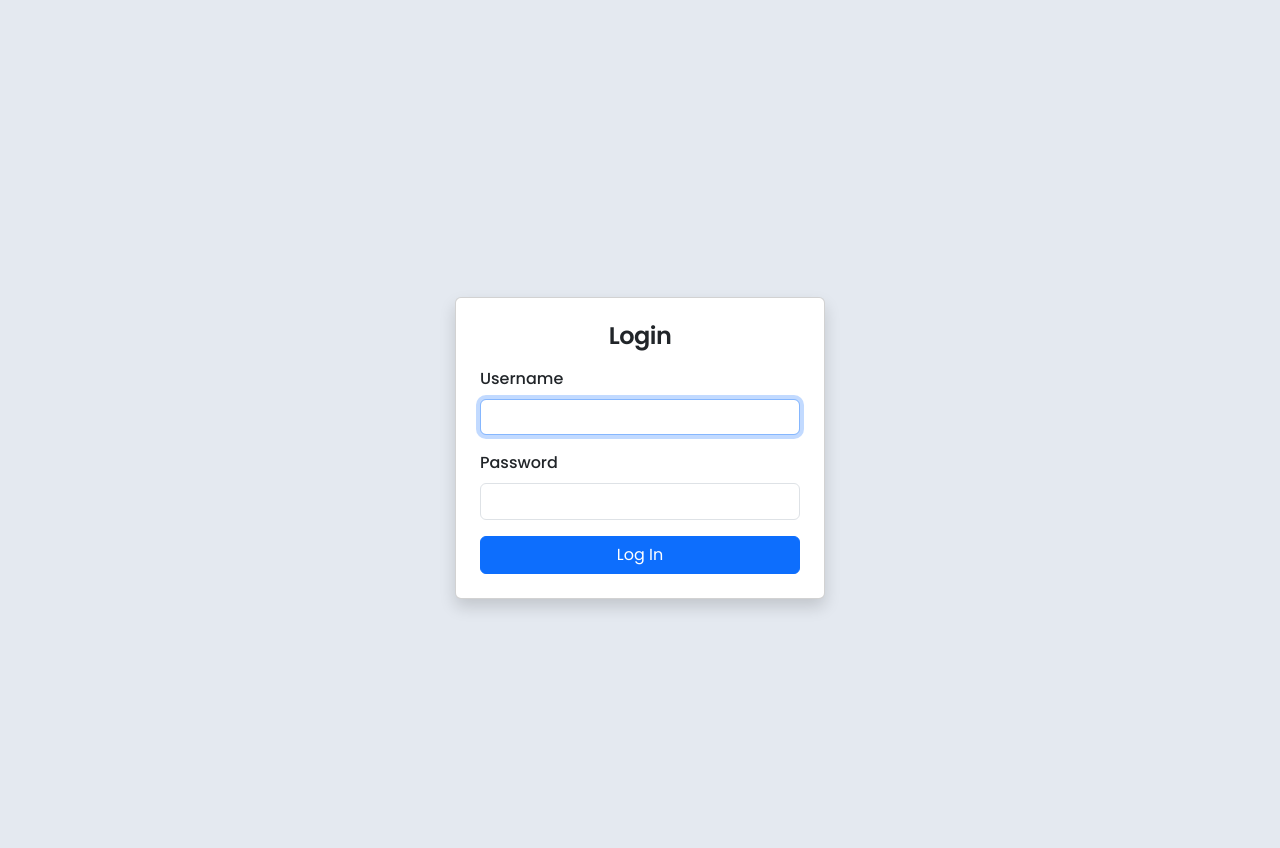
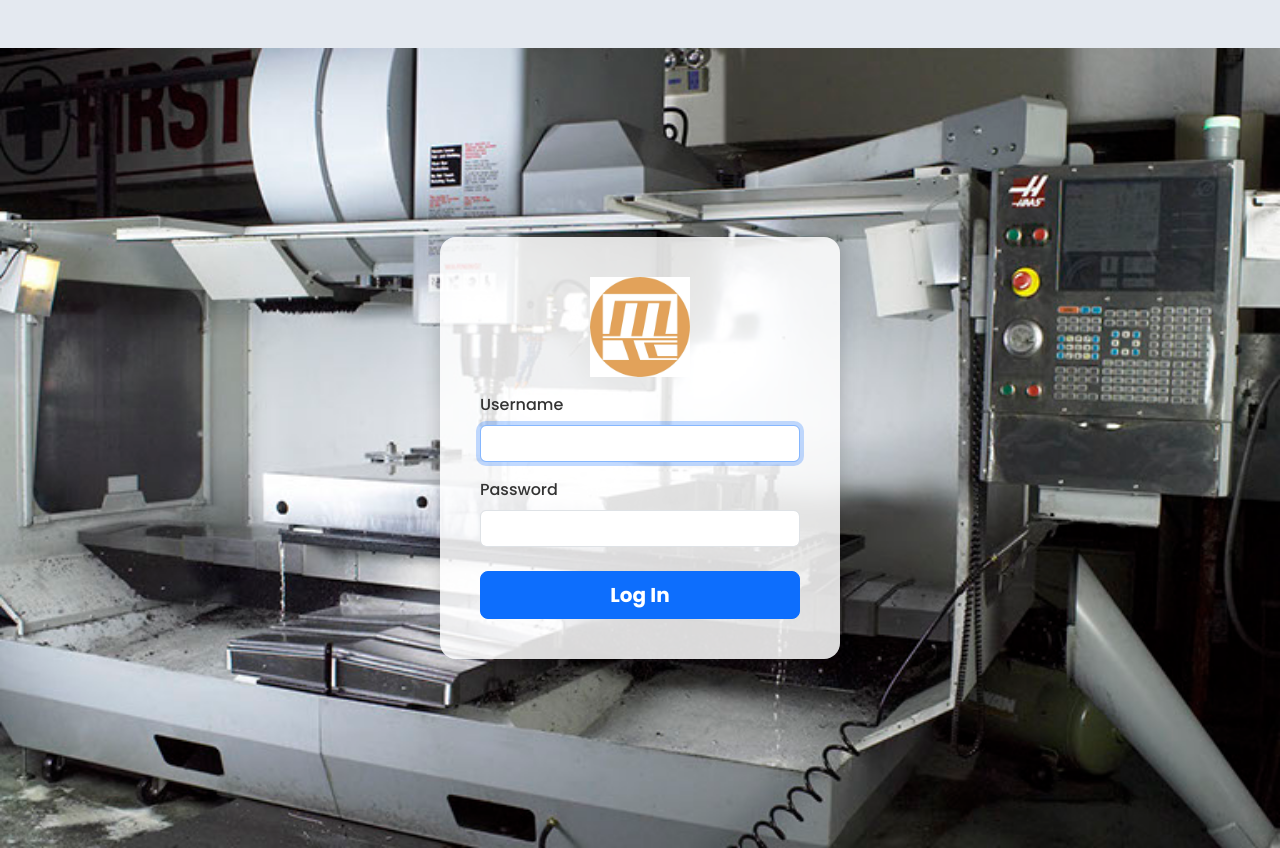
Before and after one commit to rravenorr/Thesis-Deployment, a Django app: page /login/ in a window 1280 px wide. Run offline with Django 5.2, Linux system fonts and the light colour scheme; some libraries are stand-ins or nearby versions.

Commit message:
Base.html fix

```diff
--- a/core/templates/base.html
+++ b/core/templates/base.html
@@ -21,13 +21,15 @@
     <script src="{% static 'js/flatpickr_init.js' %}"></script>
     <link href="https://fonts.googleapis.com/css2?family=Poppins:wght@400;500;600;700&display=swap" rel="stylesheet">
     <style>
+        html{
+            height: 100%;
+        }
         body {
             font-family: 'Poppins', sans-serif;
             font-size: 1rem;
             color: #333;
             background-color:rgb(228, 233, 240);
         }
-
 
         h1, h2, h3, h4, h5, h6 {
             font-weight: 600;
@@ -41,7 +43,36 @@
         .form-control {
             font-size: 0.95rem;
         }
+        .full-bg {
+            background: url("{% static 'img/Malasaga_Background.jpg' %}") no-repeat center center fixed;
+            background-size: cover;
+            height: 100vh;
+            display: flex;
+            justify-content: center;
+            align-items: center;
+        }
 
+        .login-box {
+            background-color: rgba(255, 255, 255, 0.85);
+            padding: 2.5rem;
+            border-radius: 1rem;
+            box-shadow: 0 0 20px rgba(0, 0, 0, 0.2);
+            text-align: center;
+            width: 100%;
+            max-width: 400px;
+        }
+
+        .logo-img {
+            width: 100px;
+            height: auto;
+            margin-bottom: 1rem;
+        }
+
+        .title-img {
+            max-width: 100%;
+            height: auto;
+            margin-bottom: 2rem;
+        }
     </style>
 
 </head>
@@ -81,25 +112,16 @@
                     {% if user.employee.role != "President" and user.employee.department.name == "Human Resources" %}
                     <li class="nav-item dropdown d-none d-lg-block">
                         <a class="nav-link dropdown-toggle py-1" href="#" id="manageEmpDropdown" role="button" data-bs-toggle="dropdown" aria-expanded="false">
-                            Management
+                            Operations
                         </a>
                         <ul class="dropdown-menu">
                             <li><a class="dropdown-item" href="{% url 'view_employee_list' %}">View Employee List</a></li>
                             <li><a class="dropdown-item" href="{% url 'view_department_list' %}">View Department List</a></li>
+                            <li><a class="dropdown-item" href="{% url 'view_face_embeddings_list' %}">View Face Embeddings List</a></li>
                         </ul>
                     </li>
                     {% endif %}
 
-                    {% if user.employee.department.name == "Human Resources" and user.employee.role != "President" and user.employee in user.employee.department.shift_respondents.all %}
-                        <li class="nav-item dropdown d-none d-lg-block">
-                            <a class="nav-link dropdown-toggle py-1" href="#" id="manageShftDropdown" role="button" data-bs-toggle="dropdown" aria-expanded="false">
-                                Manage Shifts
-                            </a>
-                            <ul class="dropdown-menu">
-                                <li><a class="dropdown-item" href="{% url 'view_schedule_list' %}">View Shift Schedule</a></li>
-                            </ul>
-                        </li>
-                    {% endif %}
 
 
                     <!-- Leave Requests (for HR, President, or authorized) -->
@@ -151,9 +173,12 @@
 
     {% else %}
     <!-- Unauthenticated Login Form -->
-    <div class="d-flex justify-content-center align-items-center vh-100">
-        <div class="card p-4 shadow" style="min-width: 300px; max-width: 400px;">
-            <h4 class="mb-3 text-center">Login</h4>
+    <div class="full-bg">
+        <div class="login-box">
+            <!-- Logo -->
+            <img src="{% static 'img/Malasaga Trading Corporation Logo.jpg' %}" alt="Logo" class="logo-img">
+
+            <!-- Login Form -->
             <form method="POST" action="{% url 'login' %}">
             {% csrf_token %}
             {% if form.errors %}
@@ -161,16 +186,18 @@
                 Invalid username or password.
                 </div>
             {% endif %}
-                <div class="mb-3">
+
+            <div class="mb-3 text-start">
                 <label for="id_username" class="form-label">Username</label>
                 <input type="text" name="username" autofocus required id="id_username" class="form-control">
             </div>
-                <div class="mb-3">
+            <div class="mb-4 text-start">
                 <label for="id_password" class="form-label">Password</label>
                 <input type="password" name="password" required id="id_password" class="form-control">
             </div>
+
             <div class="d-grid">
-                    <button type="submit" class="btn btn-primary">Log In</button>
+                <button type="submit" class="btn btn-primary btn-lg fw-bold">Log In</button>
             </div>
             </form>
         </div>
```
Also changed, not shown: db.sqlite3. Lines whose indentation alone changed are shown as unchanged.
